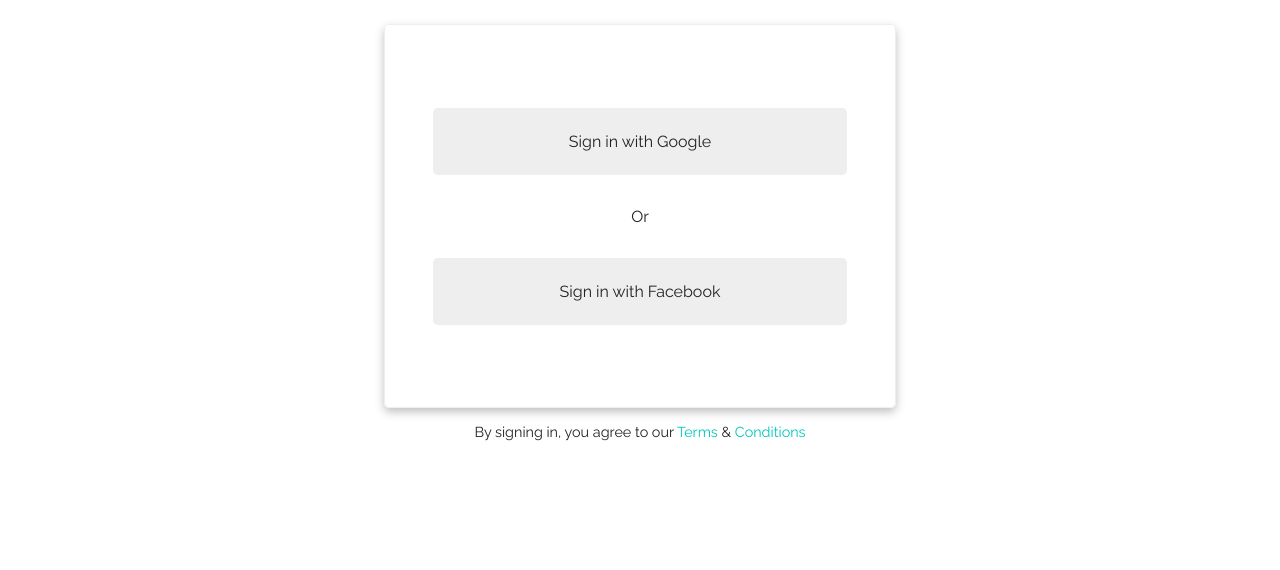
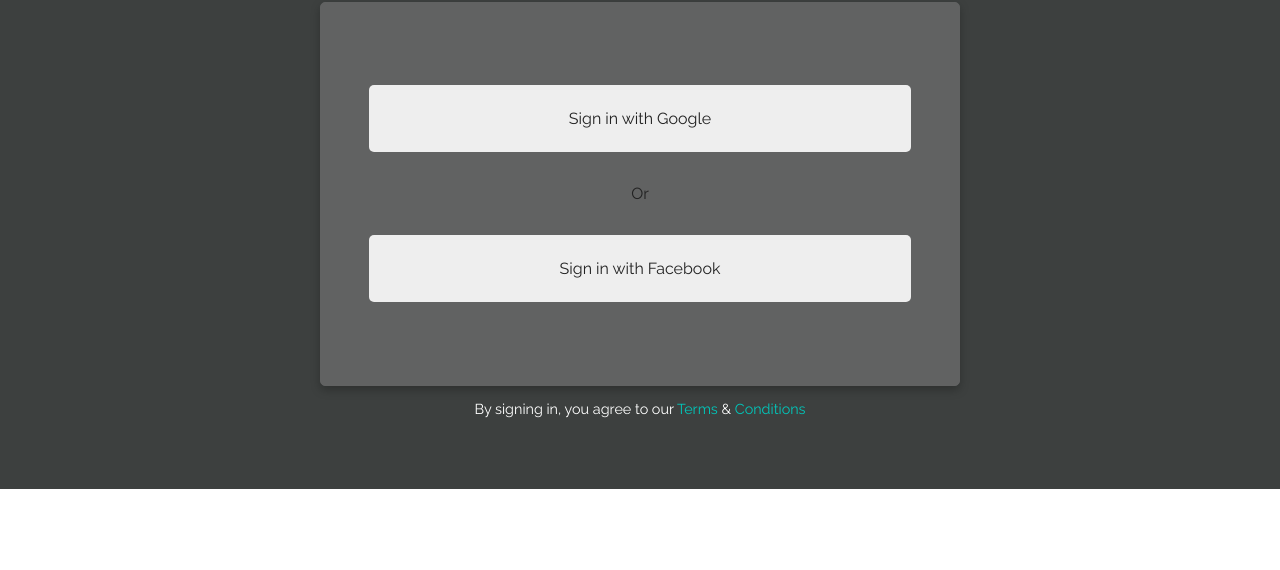
Before and after one commit to sircatalyst/hng-dragonslayers, a website: page app/index.html in a window 1280 px wide. Shown: the part 230-800 px from the top of the page. Drawn offline with Linux system fonts and the light colour scheme.

Commit message:
Updated the Page

```diff
--- a/app/css/main.css
+++ b/app/css/main.css
@@ -33,6 +33,7 @@
 
 .h1 {
   font-size: 3.5rem;
+  color: #DDDDDD;
   font-weight: 500;
 }
 
@@ -59,11 +60,14 @@
 
 .container {
   margin: auto;
-  width: 80%;
+  width: 100%;
+  padding-bottom: 45px;
+
 }
 
 .text--small {
   font-size: 0.9rem;
+  color: #fff;
 }
 
 .text--center {
@@ -79,6 +83,7 @@
  */
 .login {
   display: flex;
+  background-color: #3D403F;
   flex-flow: column wrap;
   justify-content: center;
   align-items: center;
@@ -97,8 +102,9 @@
   display: flex;
   flex-flow: column wrap;
   justify-content: center;
+  background-color: #616262;
   box-shadow: 0px 4px 10px rgba(0, 0, 0, 0.25);
-  border: 1px solid #eee;
+  border: 1px solid #616262;
   border-radius: 5px;
   min-height: 48vh;
   min-width: 100%;
@@ -149,7 +155,7 @@
 }
 
 a.text--success:hover {
-  color: #056961;
+  color: #fff;
   text-decoration: underline;
 }
 
```
